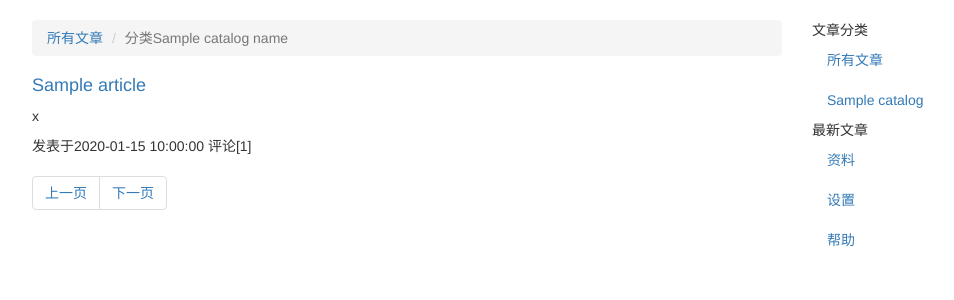
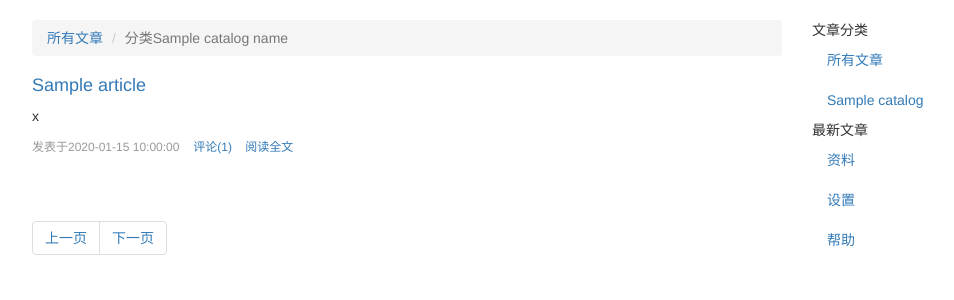
Before and after one commit to gengv/mantis, a Flask app: template blog/templates/index.html in a window 1280 px wide. Shown: the part 50-350 px from the top of the page, without its empty margins (38-992 px from the left). Run offline with Flask 2, Linux system fonts and the light colour scheme; the template is opened without the code that fills it: most values are stand-ins (such as "Sample title", 1, 10 or a date in 2020); parts of the project's set-up code (start-up, migrations or seed data) failed here and were passed over; some libraries are stand-ins or nearby versions.

Commit message:
1) Add control buttons for article-list page; 2) Check ownership of article before deleting/ removing it; 3) Revise the 'index' template accordingly.

```diff
--- a/blog/__init__.py
+++ b/blog/__init__.py
@@ -50,7 +50,8 @@ def list_articles_by_author(_author_id, _page_no):
             'catalogs':_catalogs,
             'current_page_no':_page_no,
             'max_page_no': _max_page_no,
-            'prefix_url': _remove_page_from_url(request.base_url)
+            'prefix_url': _remove_page_from_url(request.base_url),
+            'editable': _author_id == _get_current_user_id()
             }
 
 
@@ -83,7 +84,8 @@ def list_articles_by_author_and_category(_author_id, _catalog_id, _page_no):
             'catalogs':_catalogs,
             'current_page_no':_page_no,
             'max_page_no': _max_page_no,
-            'prefix_url': _remove_page_from_url(request.base_url)
+            'prefix_url': _remove_page_from_url(request.base_url),
+            'editable': _author_id == _get_current_user_id()
             }
 
 
--- /dev/null
+++ b/blog/static/article-list.css
@@ -0,0 +1,30 @@
+
+.gv-article-block {
+	margin: 15px 0 45px;
+}
+
+.gv-article-title {
+	margin-bottom: 50px;
+}
+
+.gv-article-publish-datetime,
+.gv-article-last-modified-datetime {
+	font-size: 12px;
+	color: #999999;
+	margin-right: 10px;
+}
+
+.gv-article-reply-count,
+.gv-article-view-link {
+	font-size: 12px;
+	margin-right: 10px;
+}
+
+.gv-article-control-buttons .btn {
+	font-size: 12px;
+}
+
+.gv-article-content {
+	margin: 20px 0 50px;
+	word-break: break-all;
+}
--- a/blog/templates/index.html
+++ b/blog/templates/index.html
@@ -2,6 +2,7 @@
 
 {% block main_content %}
 <div class="col-md-8">
+	<link rel="stylesheet" href="{{url_for('.static', filename='article-list.css')}}">
 
 	<ol class="breadcrumb">
 		<li><a href="#">所有文章</a></li>
@@ -9,7 +10,7 @@
 	</ol>
 
 	{% for _a in articles %}
-	<div>
+	<div class="gv-article-block">
 		<h4>
 			<a href="{{ url_for('.view_article', _article_id=_a.id) }}">
 				{{_a.title}}
@@ -19,9 +20,23 @@
 			{{_a.digest}}
 		</p>
 		<div>
-			<span>发表于{{_a.published_datetime}}</span>
-			<span>评论[{{_a.reply_count}}]</span>
+			<span class="gv-article-publish-datetime">发表于{{_a.published_datetime}}</span>
+			<span class="gv-article-reply-count">
+				<a href="{{url_for('.view_article', _article_id=_a.id)}}#replies">评论({{_a.reply_count}})</a>
+			</span>
+			<span class="gv-article-view-link">
+				<a href="{{url_for('.view_article', _article_id=_a.id)}}">阅读全文</a>
+			</span>
+
+			{% if editable %}
+				<div class="pull-right gv-article-control-buttons">
+					<button type="button" class="btn btn-link">编辑文章</button>
+					<button type="button" class="btn btn-link">删除文章</button>
+				</div>
+			{% endif %}
+
 		</div>
+
 	</div>
 	{% endfor %}
 
--- a/security/__init__.py
+++ b/security/__init__.py
@@ -50,7 +50,7 @@ def login_form():
 
 
 def _get_current_user_id():
-    if session['_user']:
+    if session.has_key('_user'):
         return session['_user']['id']
     else:
         return None
```
Also changed, not shown: admin/__init__.py (+26 -8 lines).
